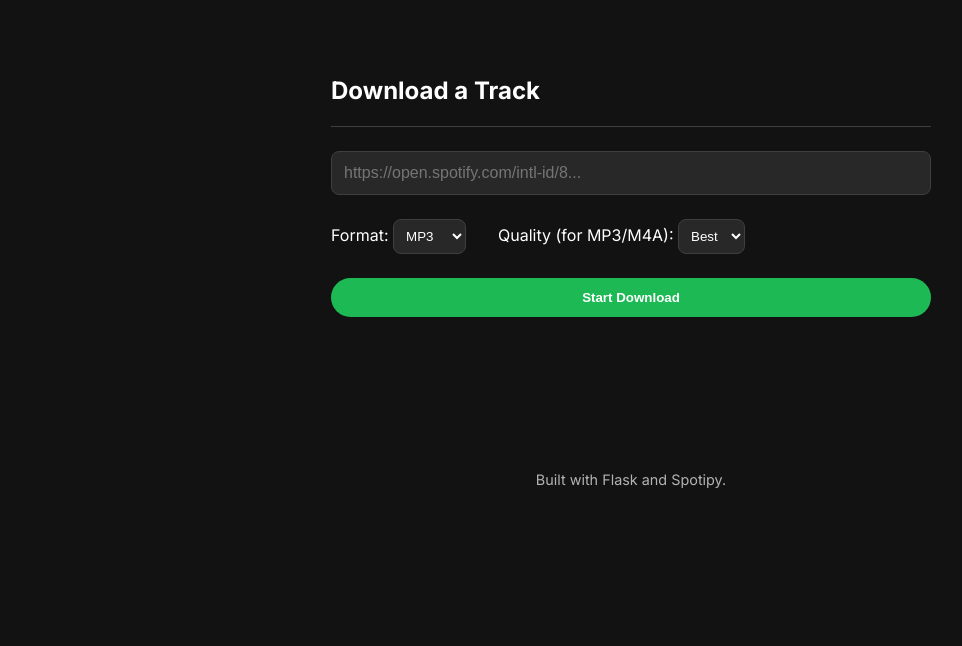
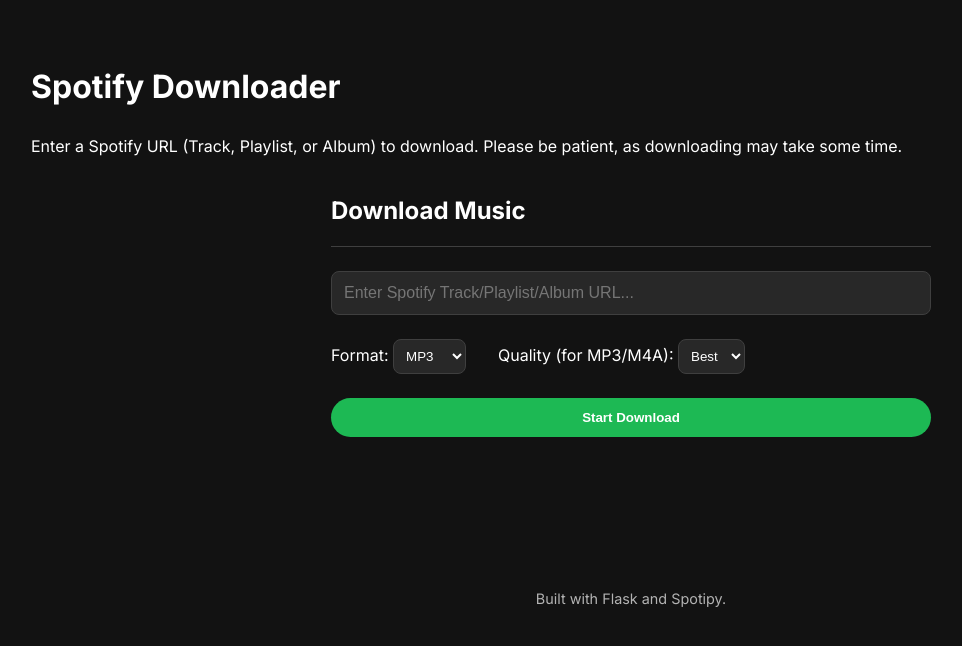
Before and after one commit to ifauzeee/spotify-music-analyzer-downloader, a Flask app: template templates/downloader.html in a window 1280 px wide. Shown: the top 646 px of the page, without its empty margins (9-971 px from the left). Run offline with Flask 3, Linux system fonts and the light colour scheme; the template is opened without the code that fills it, so the values that code supplies are empty.

Commit message:
feat(core): implement enhanced core functionalities
- Add deeper music taste profiling in analysis.py using audio features
- Enable downloading entire Playlist or Album, not just single tracks
- Replace static loading page with interactive real-time download queue status
- Update analysis results page to show taste profile and detailed stats
- Refactor download and analysis task handling in app.py with thread-safe task status
- Improve downloader.html and loading.html to support new features and UX enhancements

```diff
--- a/app.py
+++ b/app.py
@@ -14,8 +14,8 @@
 
 from src.data import extract_track_info, get_audio_features, get_artist_genres
 from src.analysis import (
-    generate_statistics, analyze_genres,
-    find_exact_duplicates, find_different_versions
+    generate_statistics, analyze_genres, find_exact_duplicates,
+    find_different_versions, generate_taste_profile # Ditambahkan
 )
 
 app = Flask(__name__)
@@ -46,18 +46,13 @@
         tasks[task_id]['progress'] = 10
         tasks[task_id]['message'] = 'Mengautentikasi & mengambil data...'
         token_info = tasks[task_id]['token_info']
-        thread_auth_manager = SpotifyOAuth(
-            client_id=os.getenv("SPOTIPY_CLIENT_ID"),
-            client_secret=os.getenv("SPOTIPY_CLIENT_SECRET"),
-            redirect_uri=os.getenv("SPOTIPY_REDIRECT_URI"),
-            scope='user-library-read user-top-read',
-            show_dialog=True
-        )
+        thread_auth_manager = SpotifyOAuth(client_id=os.getenv("SPOTIPY_CLIENT_ID"), client_secret=os.getenv("SPOTIPY_CLIENT_SECRET"), redirect_uri=os.getenv("SPOTIPY_REDIRECT_URI"), scope='user-library-read user-top-read', show_dialog=True)
         if sp_oauth.is_token_expired(token_info):
             token_info = thread_auth_manager.refresh_access_token(token_info['refresh_token'])
         sp_thread_client = spotipy.Spotify(auth=token_info['access_token'], requests_timeout=20, retries=3)
 
         df = pd.DataFrame()
+        # ... (Logika fetch data tetap sama) ...
         if analysis_type == 'liked_songs':
             results = sp_thread_client.current_user_saved_tracks(limit=50)
             tracks_raw = results['items']
@@ -77,8 +72,7 @@
                     tracks_raw.extend(results['items'])
                 df = extract_track_info(tracks_raw)
 
-        if df.empty:
-            raise ValueError("Gagal mengambil data lagu.")
+        if df.empty: raise ValueError("Gagal mengambil data lagu.")
 
         tasks[task_id]['progress'] = 50
         tasks[task_id]['message'] = 'Menganalisis fitur audio...'
@@ -88,6 +82,7 @@
         tasks[task_id]['message'] = 'Menghitung statistik...'
         artist_genre_map = get_artist_genres(sp_thread_client, df['artist_ids'].tolist())
         stats = generate_statistics(df)
+        profile = generate_taste_profile(df) # <-- DITAMBAHKAN KEMBALI
         genres = analyze_genres(df, artist_genre_map)
         duplicates = find_exact_duplicates(df)
         versions = find_different_versions(df)
@@ -97,82 +92,97 @@
         stats['top_artists'] = stats['top_artists'].to_dict()
         stats['top_years'] = stats['top_years'].to_dict()
         tasks[task_id]['result'] = {
-            'type': 'analysis', 'data': { 'stats': stats, 'genres': genres, 'duplicates': duplicates.to_dict('records'), 'versions': versions.to_dict('records')}
+            'type': 'analysis', 'data': { 'stats': stats, 'profile': profile, 'genres': genres, 'duplicates': duplicates.to_dict('records'), 'versions': versions.to_dict('records')}
         }
         tasks[task_id]['status'] = 'complete'
 
     except Exception as e:
         import traceback
         traceback.print_exc()
-        tasks[task_id]['status'] = 'failed'
-        tasks[task_id]['message'] = str(e)
+        tasks[task_id]['status'] = 'failed'; tasks[task_id]['message'] = str(e)
 
-# --- FUNGSI YANG HILANG DITAMBAHKAN KEMBALI DI SINI ---
 def run_download_task(task_id, spotify_url, format, quality):
     try:
+        token_info = tasks[task_id]['token_info']
+        sp_thread_client = spotipy.Spotify(auth=token_info['access_token'])
+
         tasks[task_id]['status'] = 'running'
-        tasks[task_id]['progress'] = 25
-        tasks[task_id]['message'] = f'Memulai download format {format}...'
-        cmd = ["spotdl", spotify_url, "--output", DOWNLOAD_FOLDER, "--format", format]
-        if format in ["mp3", "m4a"] and quality != "best":
-            cmd.extend(["--bitrate", quality])
-        for f in os.listdir(DOWNLOAD_FOLDER):
-            os.remove(os.path.join(DOWNLOAD_FOLDER, f))
-        result = subprocess.run(cmd, capture_output=True, text=True, encoding='utf-8')
-        if result.returncode != 0 or "Error" in result.stderr or "failed" in result.stderr:
-            raise RuntimeError(f"spotdl gagal: {result.stderr or result.stdout}")
-        tasks[task_id]['progress'] = 75
-        tasks[task_id]['message'] = 'Mencari file yang telah diunduh...'
-        list_of_files = glob.glob(os.path.join(DOWNLOAD_FOLDER, f'*.{format}'))
-        if not list_of_files:
-            raise FileNotFoundError("File yang diunduh tidak ditemukan.")
-        latest_file = max(list_of_files, key=os.path.getctime)
-        filename = os.path.basename(latest_file)
-        tasks[task_id]['result'] = {'type': 'download', 'filename': filename}
+        tasks[task_id]['progress'] = 5
+        tasks[task_id]['message'] = 'Mengambil daftar lagu...'
+
+        import re
+        tracks_to_download = []
+        if 'track' in spotify_url:
+            track = sp_thread_client.track(spotify_url)
+            tracks_to_download.append({'name': track['name'], 'url': track['external_urls']['spotify']})
+        elif 'playlist' in spotify_url or 'album' in spotify_url:
+            if 'playlist' in spotify_url:
+                results = sp_thread_client.playlist_tracks(spotify_url)
+            else: # Album
+                results = sp_thread_client.album_tracks(spotify_url)
+
+            for item in results['items']:
+                track = item if 'playlist' in spotify_url else item
+                if track and track.get('name'):
+                    tracks_to_download.append({'name': track['name'], 'url': track['external_urls']['spotify']})
+            while results['next']:
+                results = sp_thread_client.next(results)
+                for item in results['items']:
+                    track = item if 'playlist' in spotify_url else item
+                    if track and track.get('name'):
+                        tracks_to_download.append({'name': track['name'], 'url': track['external_urls']['spotify']})
+
+        if not tracks_to_download:
+            raise ValueError("Tidak ada lagu yang ditemukan dari URL.")
+
+        tasks[task_id]['result'] = {
+            'type': 'download_queue',
+            'tracks': [{'name': t['name'], 'status': 'Menunggu'} for t in tracks_to_download]
+        }
+        tasks[task_id]['message'] = f'Antrean siap: {len(tracks_to_download)} lagu.'
+        tasks[task_id]['progress'] = 10
+
+        for i, track in enumerate(tracks_to_download):
+            tasks[task_id]['result']['tracks'][i]['status'] = 'Mengunduh...'
+            tasks[task_id]['message'] = f'Mengunduh lagu {i+1}/{len(tracks_to_download)}: {track["name"]}'
+
+            cmd = ["spotdl", track['url'], "--output", DOWNLOAD_FOLDER, "--format", format]
+            if format in ["mp3", "m4a"] and quality != "best":
+                cmd.extend(["--bitrate", quality])
+
+            subprocess.run(cmd, capture_output=True, text=True, encoding='utf-8')
+            tasks[task_id]['result']['tracks'][i]['status'] = 'Selesai'
+
         tasks[task_id]['status'] = 'complete'
-        tasks[task_id]['progress'] = 100
-        tasks[task_id]['message'] = 'Download Selesai!'
+        tasks[task_id]['message'] = 'Semua download selesai!'
+
     except Exception as e:
         import traceback
         traceback.print_exc()
-        tasks[task_id]['status'] = 'failed'
-        tasks[task_id]['message'] = str(e)
+        tasks[task_id]['status'] = 'failed'; tasks[task_id]['message'] = str(e)
 
+
+# ... (Semua rute dari @app.route('/') hingga akhir tetap sama persis) ...
 @app.route('/')
 def index():
     sp = get_spotify_client()
-    if not sp:
-        return redirect(url_for('login'))
+    if not sp: return redirect(url_for('login'))
     user = None
-    try:
-        user = sp.current_user()
-    except Exception:
-        session.clear()
-        return redirect(url_for('login'))
-    return render_template('index.html', user=user)
-
+    try: user = sp.current_user()
+    except: session.clear(); sp = None
+    return render_template('index.html', user_logged_in=bool(sp), user=user)
 @app.route('/downloader')
 def downloader():
     sp = get_spotify_client()
-    if not sp:
-        return redirect(url_for('login'))
+    if not sp: return redirect(url_for('login'))
     user = sp.current_user()
     return render_template('downloader.html', user=user)
-
 @app.route('/login')
-def login():
-    return redirect(sp_oauth.get_authorize_url())
-
+def login(): return redirect(sp_oauth.get_authorize_url())
 @app.route('/logout')
-def logout():
-    session.clear()
-    return redirect(url_for('index'))
-
+def logout(): session.clear(); return redirect(url_for('index'))
 @app.route('/callback')
-def callback():
-    sp_oauth.get_access_token(request.args.get('code'))
-    return redirect(url_for('index'))
-
+def callback(): sp_oauth.get_access_token(request.args.get('code')); return redirect(url_for('index'))
 @app.route('/start_analysis', methods=['POST'])
 def start_analysis():
     sp = get_spotify_client()
@@ -182,7 +192,6 @@
     thread = threading.Thread(target=run_analysis_task, args=(task_id, request.form.get('analysis_type'), request.form.get('playlist_url', '')))
     thread.start()
     return redirect(url_for('loading', task_id=task_id))
-
 @app.route('/start_download', methods=['POST'])
 def start_download():
     sp = get_spotify_client()
@@ -192,25 +201,16 @@
     thread = threading.Thread(target=run_download_task, args=(task_id, request.form.get('spotify_url'), request.form.get('format'), request.form.get('quality')))
     thread.start()
     return redirect(url_for('loading', task_id=task_id))
-
 @app.route('/loading/<task_id>')
-def loading(task_id):
-    return render_template('loading.html', task_id=task_id)
-
+def loading(task_id): return render_template('loading.html', task_id=task_id)
 @app.route('/status/<task_id>')
-def status(task_id):
-    return jsonify(tasks.get(task_id, {}))
-
+def status(task_id): return jsonify(tasks.get(task_id, {}))
 @app.route('/results/<task_id>')
 def results(task_id):
     task = tasks.get(task_id, {})
     if task.get('status') != 'complete' or task.get('result', {}).get('type') != 'analysis':
         return "Tugas belum selesai atau bukan hasil analisis.", 404
     return render_template('results.html', **task.get('result', {}).get('data', {}))
-
 @app.route('/download_file/<filename>')
-def download_file(filename):
-    return send_from_directory(DOWNLOAD_FOLDER, filename, as_attachment=True)
-
-if __name__ == '__main__':
-    app.run(debug=True, port=8888)
+def download_file(filename): return send_from_directory(DOWNLOAD_FOLDER, filename, as_attachment=True)
+if __name__ == '__main__': app.run(debug=True, port=8888)
--- a/templates/downloader.html
+++ b/templates/downloader.html
@@ -1,10 +1,14 @@
 {% extends 'layout.html' %}
 
 {% block content %}
+<div class="container">
+    <h1>Spotify Downloader</h1>
+    <p>Enter a Spotify URL (Track, Playlist, or Album) to download. Please be patient, as downloading may take some time.</p>
+
     <div class="form-section">
-        <h2>Download a Track</h2>
+        <h2>Download Music</h2>
         <form action="{{ url_for('start_download') }}" method="post">
-            <input type="url" name="spotify_url" placeholder="https://open.spotify.com/intl-id/8..." required>
+            <input type="url" name="spotify_url" placeholder="Enter Spotify Track/Playlist/Album URL..." required>
 
             <div class="options-container">
                 <div>
```
Also changed, not shown: src/analysis.py (+7 -4 lines), templates/loading.html (+33 -18 lines), templates/results.html (+22 -6 lines).
